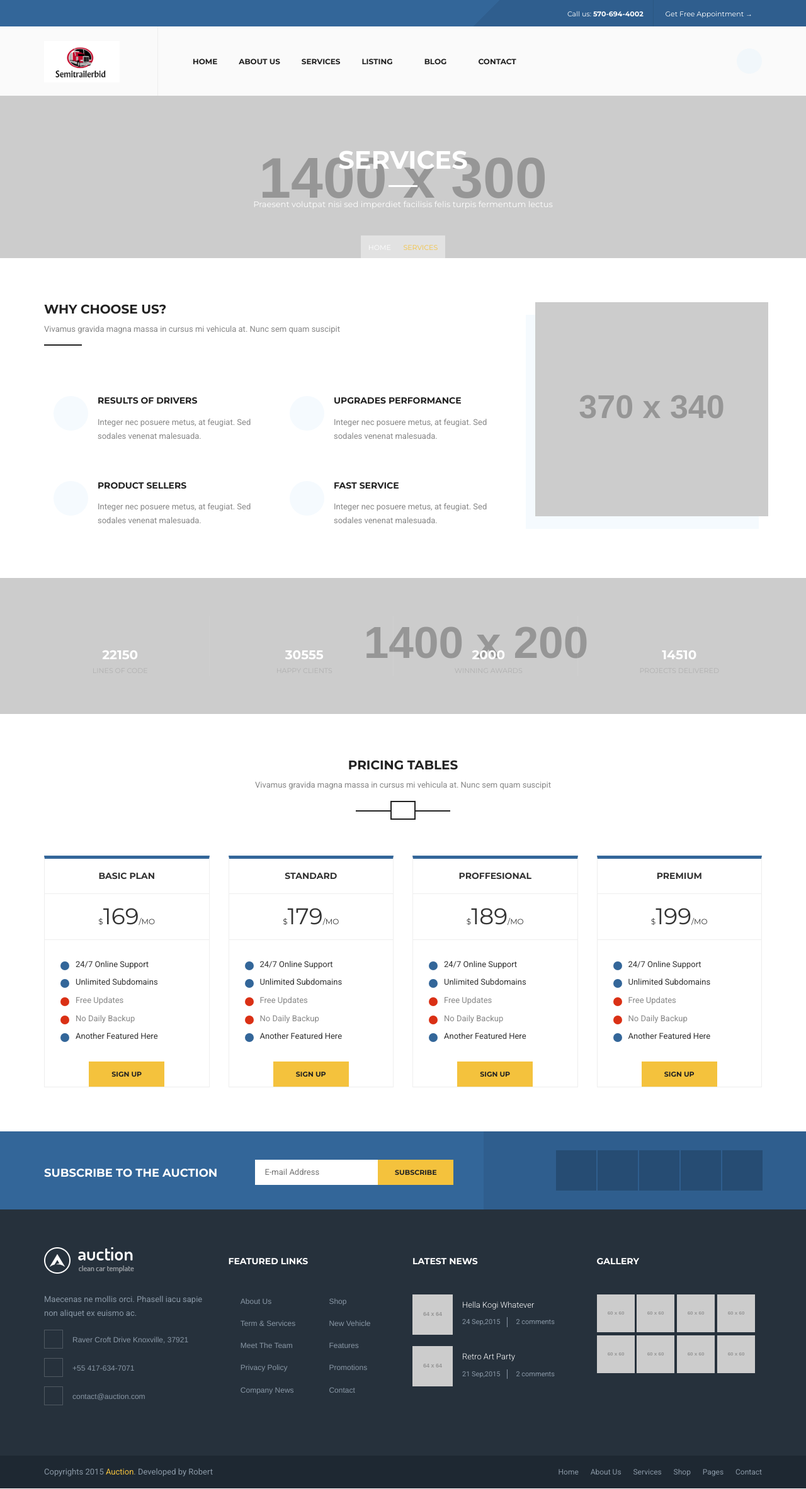
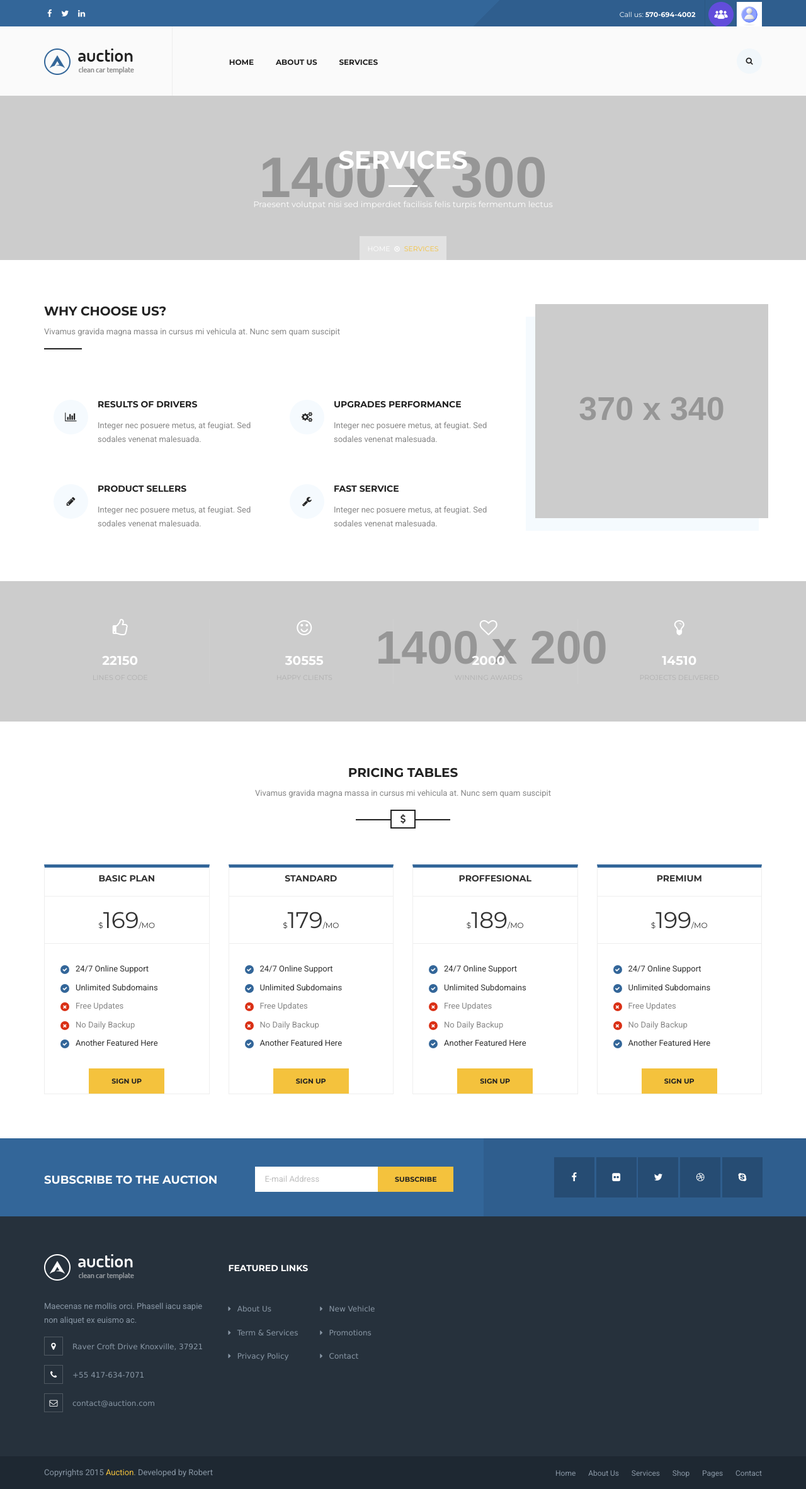
Before and after one commit to Karthik3105/CarDealer, a Django app: page /services in a window 1280 px wide. Shown: the whole page at 63% size. Run offline with Django 4.2, Linux system fonts and the light colour scheme; grey boxes labelled with a size stand in for pictures from a placeholder-image service; some libraries are stand-ins or nearby versions; some web fonts are replaced.

Commit message:
Update services.html

```diff
--- a/templates/services.html
+++ b/templates/services.html
@@ -1,3 +1,5 @@
+{% load static  %}
+{% load compress %}
 <!DOCTYPE html>
 <!--[if IE 9]>
 <html class="ie ie9" lang="en-US">
@@ -25,6 +27,15 @@
 
 	<link rel="stylesheet" href="static/rs-plugin/css/settings.css">
 
+	<link rel="stylesheet" href="https://www.w3schools.com/w3css/4/w3.css">
+	<script src="https://ajax.googleapis.com/ajax/libs/jquery/3.5.1/jquery.min.js"></script>
+	<script src="https://maxcdn.bootstrapcdn.com/bootstrap/3.4.1/js/bootstrap.min.js"></script>
+	<script src="js/intlTelInput/intlTelInput.js"></script>
+	  <link rel="stylesheet" href="https://cdnjs.cloudflare.com/ajax/libs/font-awesome/4.7.0/css/font-awesome.min.css">
+	<script  src="https://cdnjs.cloudflare.com/ajax/libs/intl-tel-input/11.0.9/js/intlTelInput.js"></script>
+	  <script src="https://cdnjs.cloudflare.com/ajax/libs/intl-tel-input/11.0.9/js/intlTelInput.min.js"></script>
+	  <script src="https://cdnjs.cloudflare.com/ajax/libs/intl-tel-input/11.0.9/js/utils.js"></script>
+
 	<!--[if lt IE 9]>
 	<script src="https://oss.maxcdn.com/libs/html5shiv/3.7.0/html5shiv.js"></script>
 	<script src="https://oss.maxcdn.com/libs/respond.js/1.3.0/respond.min.js"></script>
@@ -50,11 +61,11 @@
 									<ul>
 										<li><a href="#"><i class="fa fa-facebook"></i></a></li>
 										<li><a href="#"><i class="fa fa-twitter"></i></a></li>
-										<li><a href="#"><i class="fa fa-google-plus"></i></a></li>
-										<li><a href="#"><i class="fa fa-instagram"></i></a></li>
+										<!-- <li><a href="#"><i class="fa fa-google-plus"></i></a></li> -->
+										<!-- <li><a href="#"><i class="fa fa-instagram"></i></a></li> -->
 										<li><a href="#"><i class="fa fa-linkedin"></i></a></li>
-										<li><a href="#"><i class="fa fa-rss"></i></a></li>
-										<li><a href="#"><i class="fa fa-behance"></i></a></li>
+										<!-- <li><a href="#"><i class="fa fa-rss"></i></a></li> -->
+										<!-- <li><a href="#"><i class="fa fa-behance"></i></a></li> -->
 									</ul>
 								</div>
 							</div>
@@ -62,7 +73,13 @@
 								<div class="right-info">
 									<ul>
 										<li>Call us: <em>570-694-4002</em></li>
-										<li><a href="#">Get Free Appointment →</a></li>
+										<a href="mybids" target="_blank">
+											<img id="myapp" src="{% static 'images/bid.png' %} " width=40px alt="My image">
+										</a>
+
+										<a href="login" target="_blank">
+											<img id="myapp1" src="{% static 'images/loginicon.png' %} " width=40px alt="My image">
+										</a>
 									</ul>
 								</div>
 							</div>
@@ -74,33 +91,20 @@
 					<div id="main-header" class="main-header header-sticky">
 						<div class="inner-header container clearfix">
 							<div class="logo">
-								<a  href="index"><img style="width: 120px" src="static/images/semitrailer.png" alt=""></a>
+								<a  href="index"><img src="static/images/logo.png" alt=""></a>
 							</div>
 							<div class="header-right-toggle pull-right hidden-md hidden-lg">
 								<a href="javascript:void(0)" class="side-menu-button"><i class="fa fa-bars"></i></a>
 							</div>
 							<nav class="main-navigation text-left hidden-xs hidden-sm">
 								<ul>
+									<li><a href="index"><img alt=""></a></li>
 									<li><a href="index">Home</a></li>
 									<li><a href="about">About Us</a></li>
 									<li><a href="services">Services</a></li>
-									<li><a href="#" class="has-submenu">Listing</a>
-										<ul class="sub-menu">
-											<li><a href="listing-right">Sidebar Right</a></li>
-											<li><a href="listing-left">Sidebar Left</a></li>
-											<li><a href="listing-grid">Grids System</a></li>
-											<li><a href="single-list">Car Details</a></li>
-										</ul>
-									</li>
-									<li><a href="#" class="has-submenu">Blog</a>
-										<ul class="sub-menu">
-											<li><a href="blog-right">Classic</a></li>
-											<li><a href="blog-grid">Grids System</a></li>
-											<li><a href="grid-right">Grids Sidebar</a></li>
-											<li><a href="single-blog">Single Post</a></li>
-										</ul>
-									</li>
-									<li><a href="contact">Contact</a></li>
+
+
+
 									<li>
 										<p><a href="#" id="example-show" class="showLink" onclick="showHide('example');return false;"><i class="fa fa-search"></i></a></p>
 										<div id="example" class="more">
@@ -370,69 +374,20 @@
 									<ul>
 										<li><a href="#"><i class="fa fa-caret-right"></i>About Us</a></li>
 										<li><a href="#"><i class="fa fa-caret-right"></i>Term &amp; Services</a></li>
-										<li><a href="#"><i class="fa fa-caret-right"></i>Meet The Team</a></li>
+
 										<li><a href="#"><i class="fa fa-caret-right"></i>Privacy Policy</a></li>
-										<li><a href="#"><i class="fa fa-caret-right"></i>Company News</a></li>
+
 									</ul>
 									<ul>
-										<li><a href="#"><i class="fa fa-caret-right"></i>Shop</a></li>
+
 										<li><a href="#"><i class="fa fa-caret-right"></i>New Vehicle</a></li>
-										<li><a href="#"><i class="fa fa-caret-right"></i>Features</a></li>
+
 										<li><a href="#"><i class="fa fa-caret-right"></i>Promotions</a></li>
 										<li><a href="#"><i class="fa fa-caret-right"></i>Contact</a></li>
 									</ul>
 								</div>
 							</div>
-							<div class="col-md-3">
-								<div class="latest-news">
-									<h4>Latest News</h4>
-									<div class="latest-item">
-										<img src="http://dummyimage.com/64x64/cccccc/fff.jpg" alt="">
-										<a href="single-blog"><h6>Hella Kogi Whatever</h6></a>
-										<ul>
-											<li>24 Sep,2015</li>
-											<li>2 comments</li>
-										</ul>
-									</div>
-									<div class="latest-item">
-										<img src="http://dummyimage.com/64x64/cccccc/fff.jpg" alt="">
-										<a href="single-blog"><h6>Retro Art Party</h6></a>
-										<ul>
-											<li>21 Sep,2015</li>
-											<li>2 comments</li>
-										</ul>
-									</div>
-								</div>
-							</div>
-							<div class="col-md-3">
-								<div class="gallery">
-									<h4>Gallery</h4>
-									<div class="gallery-item">
-										<img src="http://dummyimage.com/60x60/cccccc/fff.jpg" alt="">
-									</div>
-									<div class="gallery-item">
-										<img src="http://dummyimage.com/60x60/cccccc/fff.jpg" alt="">
-									</div>
-									<div class="gallery-item">
-										<img src="http://dummyimage.com/60x60/cccccc/fff.jpg" alt="">
-									</div>
-									<div class="gallery-item">
-										<img src="http://dummyimage.com/60x60/cccccc/fff.jpg" alt="">
-									</div>
-									<div class="gallery-item">
-										<img src="http://dummyimage.com/60x60/cccccc/fff.jpg" alt="">
-									</div>
-									<div class="gallery-item">
-										<img src="http://dummyimage.com/60x60/cccccc/fff.jpg" alt="">
-									</div>
-									<div class="gallery-item">
-										<img src="http://dummyimage.com/60x60/cccccc/fff.jpg" alt="">
-									</div>
-									<div class="gallery-item">
-										<img src="http://dummyimage.com/60x60/cccccc/fff.jpg" alt="">
-									</div>
-								</div>
-							</div>
+
 						</div>
 					</div>
 				</footer>
@@ -471,24 +426,7 @@
 							<li><a href="index">Home</a></li>
 							<li><a href="about">About Us</a></li>
 							<li><a href="services">Services</a></li>
-							<li class="menu-item-has-children"><a href="#">Listing</a>
-								<ul class="sub-menu">
-									<li><a href="listing-right">Sidebar Right</a></li>
-									<li><a href="listing-left">Sidebar Left</a></li>
-									<li><a href="listing-grid">Grids System</a></li>
-									<li><a href="single-list">Car Details</a></li>
-								</ul>
-							</li>
-							<li class="menu-item-has-children"><a href="#">Blog</a>
-								<ul class="sub-menu">
-									<li><a href="blog-right">Classic</a></li>
-									<li><a href="blog-grid">Grids System</a></li>
-									<li><a href="grid-right">Grids Sidebar</a></li>
-									<li><a href="single-blog">Single Post</a></li>
-								</ul>
-							</li>
-							<li><a href="about">About</a></li>
-							<li><a href="contact">Contact</a></li>
+
 						</ul>
 					</nav>
 				</div>
```
